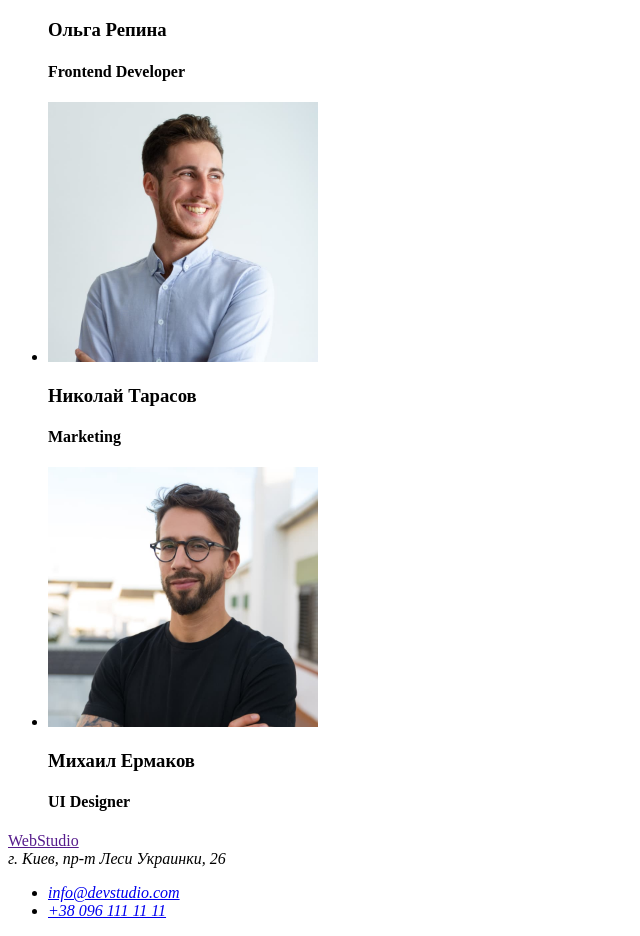
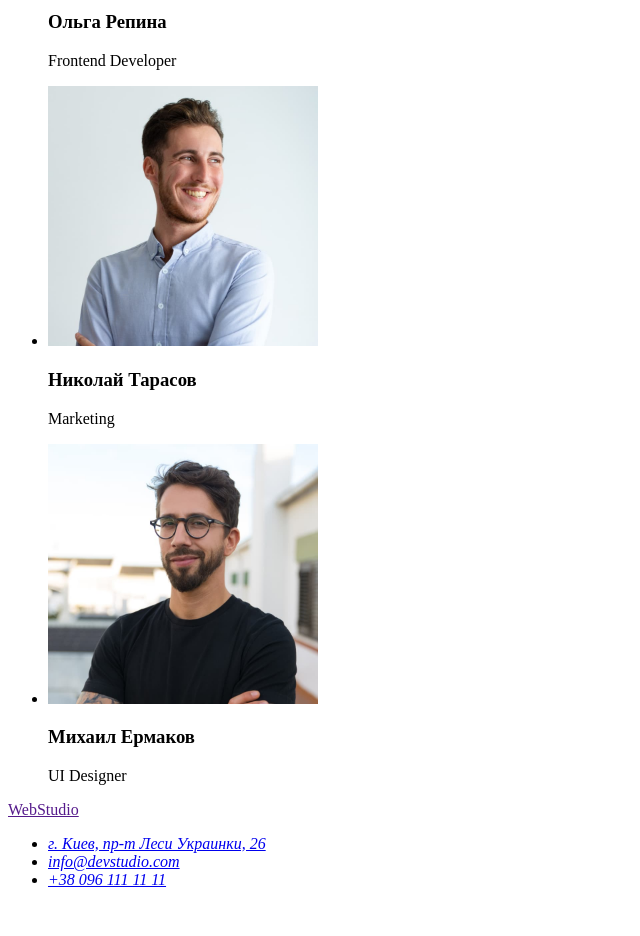
Before and after one commit to vitsemashko/goit-markup-hw-01, a plain HTML site: page index.html in a window 1280 px wide. Shown: the part 2250-3186 px from the top of the page, without its empty margins (0-640 px from the left). After the commit the page ends 3155 px from the top, so only its background shows below. Drawn offline with Linux system fonts and the light colour scheme.

Commit message:
Update index.html
h4 changed to p
add <a> for physical address

```diff
--- a/index.html
+++ b/index.html
@@ -99,7 +99,7 @@
 							width="270"
 						/>
 						<h3>Игорь Демьяненко</h3>
-            <h4 lang="en">Product Designer</h4>
+						<p lang="en">Product Designer</p>
 					</li>
 					<li>
 						<img
@@ -108,7 +108,7 @@
 							width="270"
 						/>
 						<h3>Ольга Репина</h3>
-            <h4 lang="en">Frontend Developer</h4>
+						<p lang="en">Frontend Developer</p>
 					</li>
 					<li>
 						<img
@@ -117,7 +117,7 @@
 							width="270"
 						/>
 						<h3>Николай Тарасов</h3>
-            <h4 lang="en">Marketing</h4>
+						<p lang="en">Marketing</p>
 					</li>
 					<li>
 						<img
@@ -126,7 +126,7 @@
 							width="270"
 						/>
 						<h3>Михаил Ермаков</h3>
-            <h4 lang="en">UI Designer</h4>
+						<p lang="en">UI Designer</p>
 					</li>
 				</ul>
 			</section>
@@ -134,10 +134,21 @@
 		<footer>
 			<a href="" lang="en">WebStudio</a>
 			<address>
-        <span>г. Киев, пр-т Леси Украинки, 26</span>
 				<ul>
-          <li><a href="mailto:info@devstudio.com">info@devstudio.com</a></li>
-          <li><a href="tel:+380961111111">+38 096 111 11 11</a></li>
+					<li>
+						<a
+							href="https://goo.gl/maps/bM6Af7gsELZ9MnHW7"
+							target="_blank"
+							rel="nofollow noopener noreferrer"
+							>г. Киев, пр-т Леси Украинки, 26
+						</a>
+					</li>
+					<li>
+						<a href="mailto:info@devstudio.com">info@devstudio.com</a>
+					</li>
+					<li>
+						<a href="tel:+380961111111">+38 096 111 11 11</a>
+					</li>
 				</ul>
 			</address>
 		</footer>
```
Lines whose indentation alone changed are shown as unchanged.
